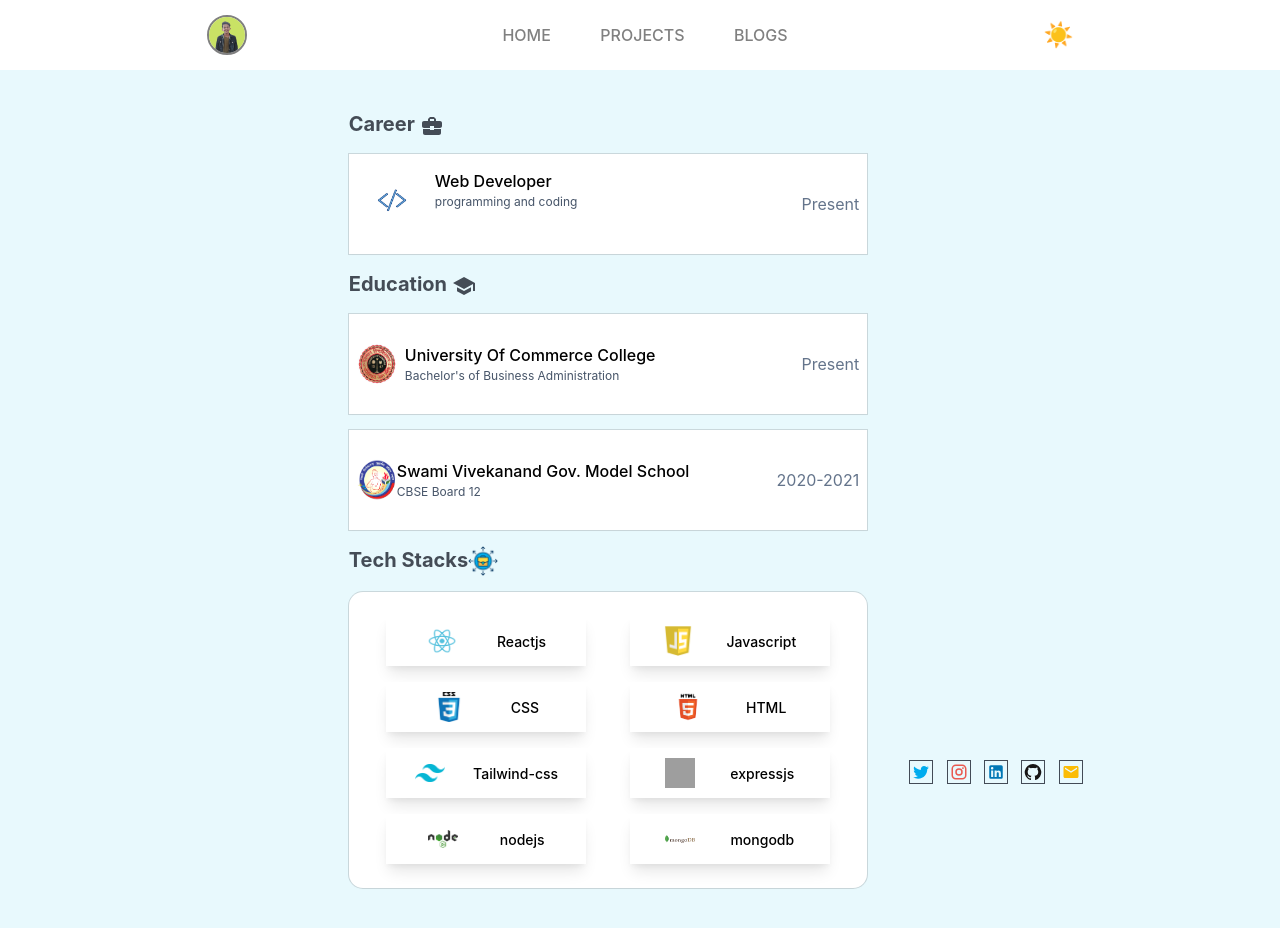
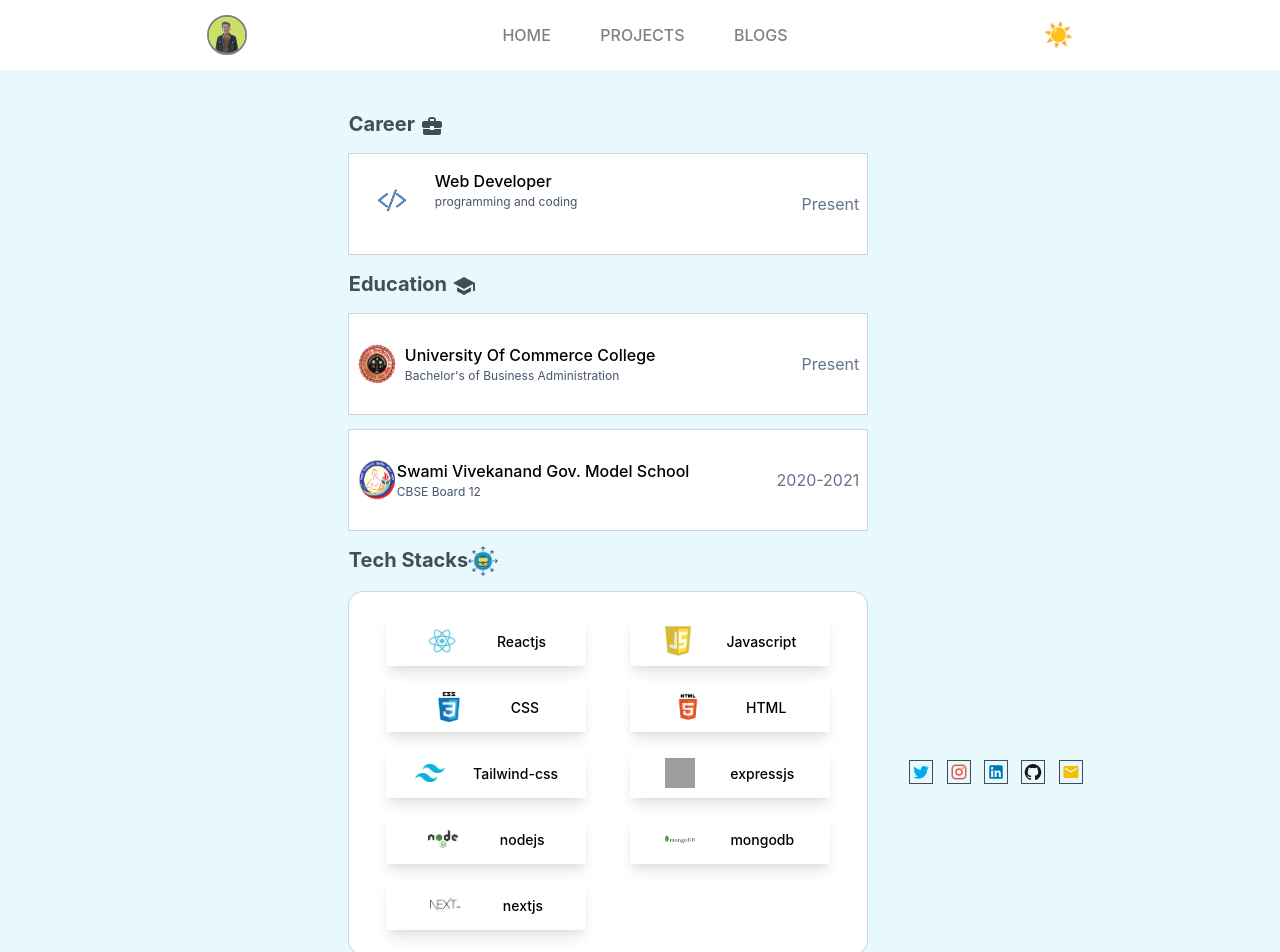
Before and after one commit to abhijain2003/portfolio_website, a React (Create React App) app: page /ABOUT in a window 1280 px wide. Shown: the top 952 px of the page. Before the commit the page ends 928 px from the top, so only its background shows below. Built offline with nearby package versions, Linux system fonts and the light colour scheme; grey boxes are pictures that could not be loaded.

Commit message:
Update About.jsx

```diff
--- a/src/components/About.jsx
+++ b/src/components/About.jsx
@@ -13,6 +13,7 @@ import mongodb from "../images/mongodb.png";
 import nodejs from "../images/nodejs.png";
 import tailwind from "../images/tailwind.png";
 import express from "../images/express.png";
+import nextjs from "../images/nextjs.png";
 import InstagramIcon from '@mui/icons-material/Instagram';
 import TwitterIcon from '@mui/icons-material/Twitter';
 import LinkedInIcon from '@mui/icons-material/LinkedIn';
@@ -74,6 +75,7 @@ function About({ color }) {
               <p className='flex justify-evenly font-medium text-[14px] w-[200px] items-center my-2 bg-white mx-auto h-[50px]' style={{ boxShadow: "rgba(0, 0, 0, 0.1) 0px 10px 15px -3px, rgba(0, 0, 0, 0.05) 0px 4px 6px -2px" }} ><img alt='' src={express} className="w-[30px] h-[30px]" /> expressjs</p>
               <p className='flex justify-evenly font-medium text-[14px] w-[200px] items-center my-2 bg-white mx-auto h-[50px]' style={{ boxShadow: "rgba(0, 0, 0, 0.1) 0px 10px 15px -3px, rgba(0, 0, 0, 0.05) 0px 4px 6px -2px" }} ><img alt='' src={nodejs} width="30px" height="30px" /> nodejs</p>
               <p className='flex justify-evenly font-medium text-[14px] w-[200px] items-center my-2 bg-white mx-auto h-[50px]' style={{ boxShadow: "rgba(0, 0, 0, 0.1) 0px 10px 15px -3px, rgba(0, 0, 0, 0.05) 0px 4px 6px -2px" }} ><img alt='' src={mongodb} width="30px" height="30px" /> mongodb</p>
+              <p className='flex justify-evenly font-medium text-[14px] w-[200px] items-center my-2 bg-white mx-auto h-[50px]' style={{ boxShadow: "rgba(0, 0, 0, 0.1) 0px 10px 15px -3px, rgba(0, 0, 0, 0.05) 0px 4px 6px -2px" }} ><img alt='' src={nextjs} width="30px" height="30px" /> nextjs</p>
             </div>
           </div>
         </li>
```
